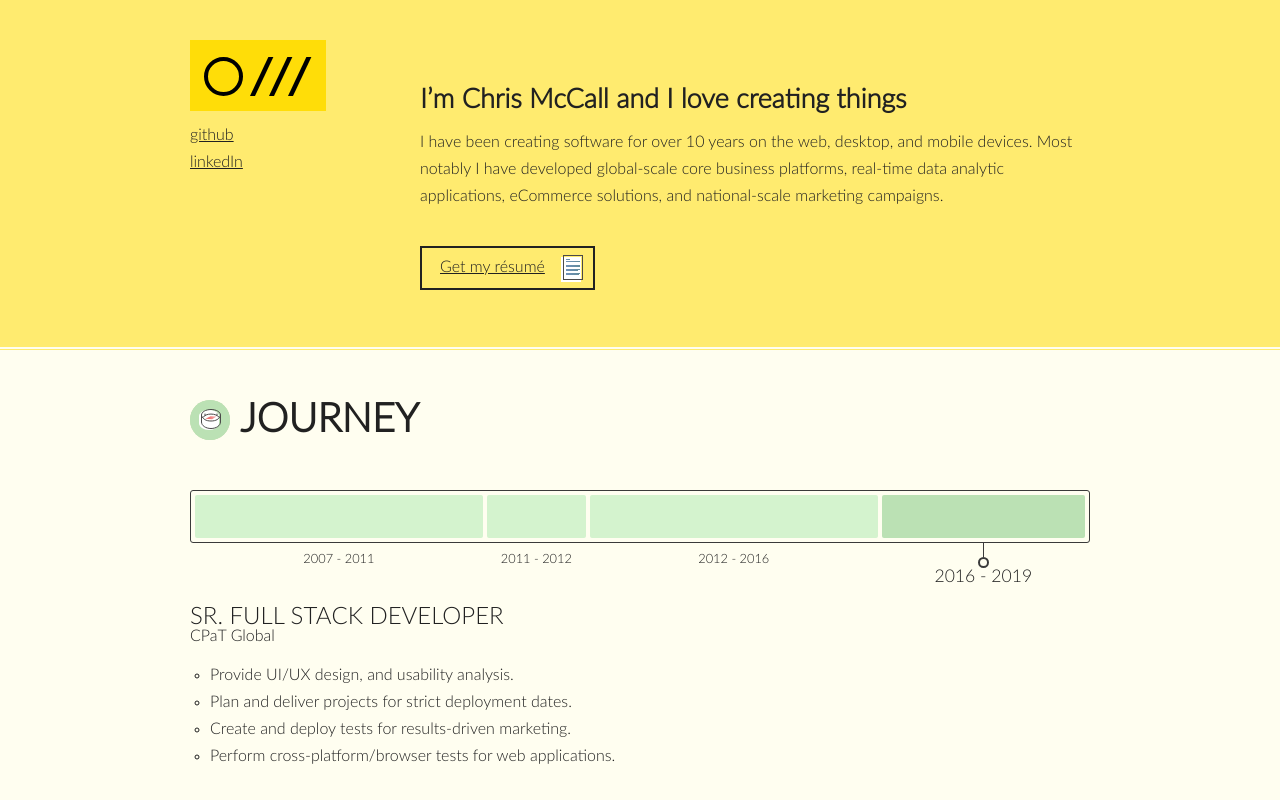
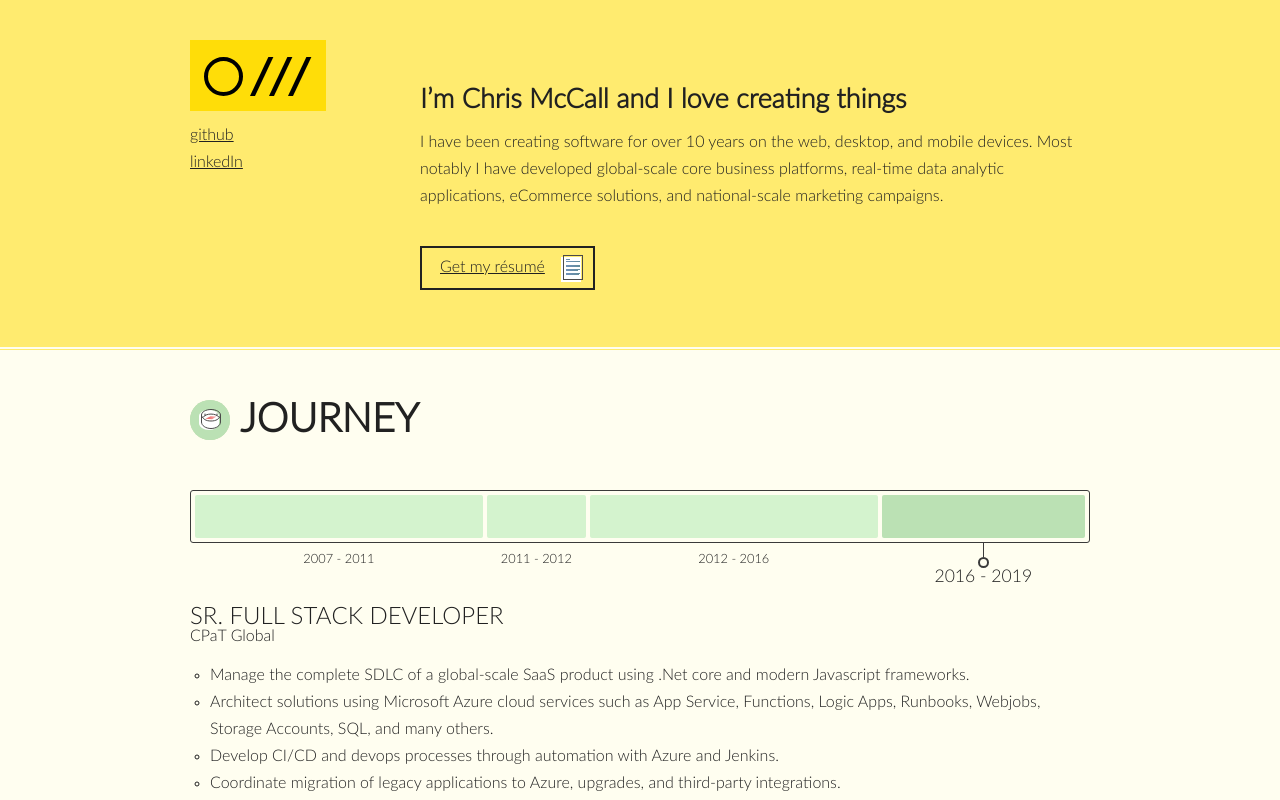
Before and after one commit to ChrisJMcCall/chrisjmccall_com, a React (Create React App) app: page / in a window 1280 px wide. Shown: the top 800 px of the page. Built offline with nearby package versions, Linux system fonts and the light colour scheme.

Commit message:
Update to resume.

```diff
--- a/src/Timeline/Timeline.js
+++ b/src/Timeline/Timeline.js
@@ -47,10 +47,11 @@ class Timeline extends Component {
       title: 'Sr. Full Stack Developer',
       location: 'CPaT Global',
       details: [
-        'Provide UI/UX design, and usability analysis.',
-        'Plan and deliver projects for strict deployment dates.',
-        'Create and deploy tests for results-driven marketing.',
-        'Perform cross-platform/browser tests for web applications.'
+        'Manage the complete SDLC of a global-scale SaaS product using .Net core and modern Javascript frameworks.',
+        'Architect solutions using Microsoft Azure cloud services such as App Service, Functions, Logic Apps, Runbooks, Webjobs, Storage Accounts, SQL, and many others.',
+        'Develop CI/CD and devops processes through automation with Azure and Jenkins.',
+        'Coordinate migration of legacy applications to Azure, upgrades, and third-party integrations.',
+        'Lead the UI/UX design and product development all software.'
       ]
     }
   ];
```
Also changed, not shown: 2 other files (tests, documents, lock files or other folders).
